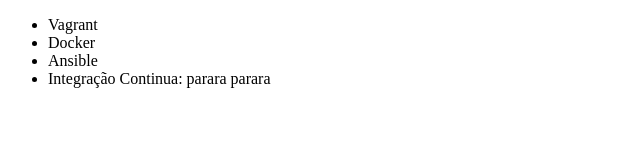
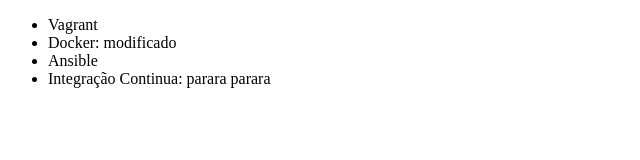
Before and after one commit to IngridAlmeida/Alura-GIT, a plain HTML site: page index.html in a window 1280 px wide. Shown: the full height of the page, 0-640 px from the left. Drawn offline with Linux system fonts and the light colour scheme.

Commit message:
Corrigindo bug

```diff
--- a/index.html
+++ b/index.html
@@ -7,7 +7,7 @@
 <body>
     <ul>
         <li>Vagrant</li>
-        <li>Docker</li>
+        <li>Docker: modificado</li>
         <li>Ansible</li>
         <li>Integração Continua: parara parara</li>
     </ul>
```
